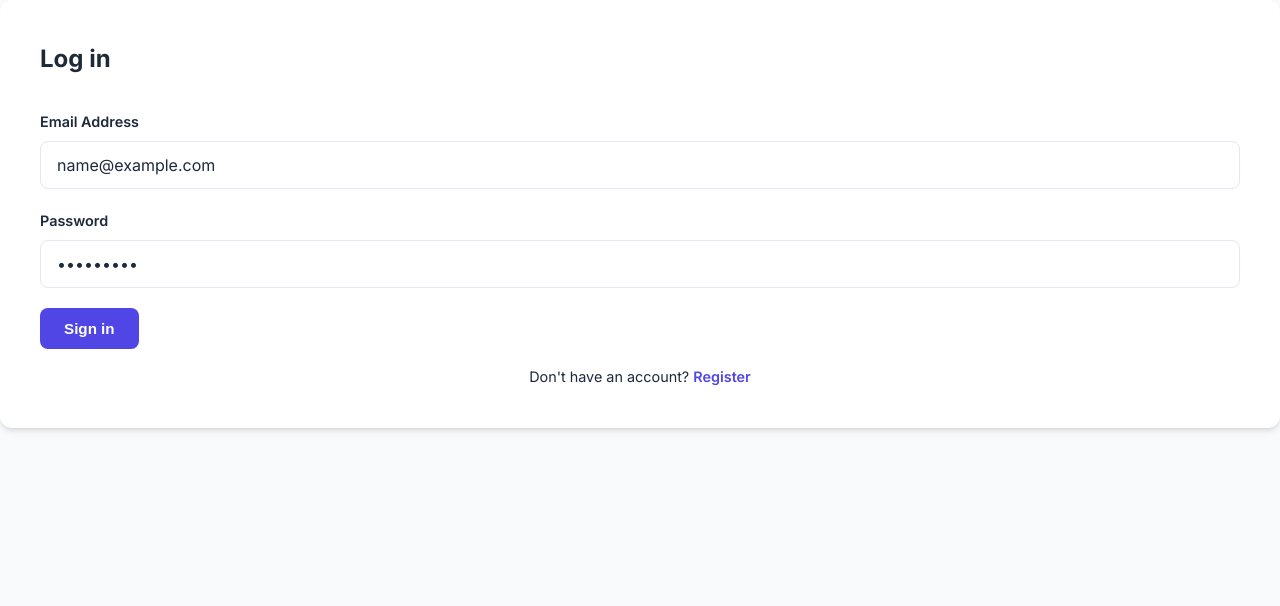
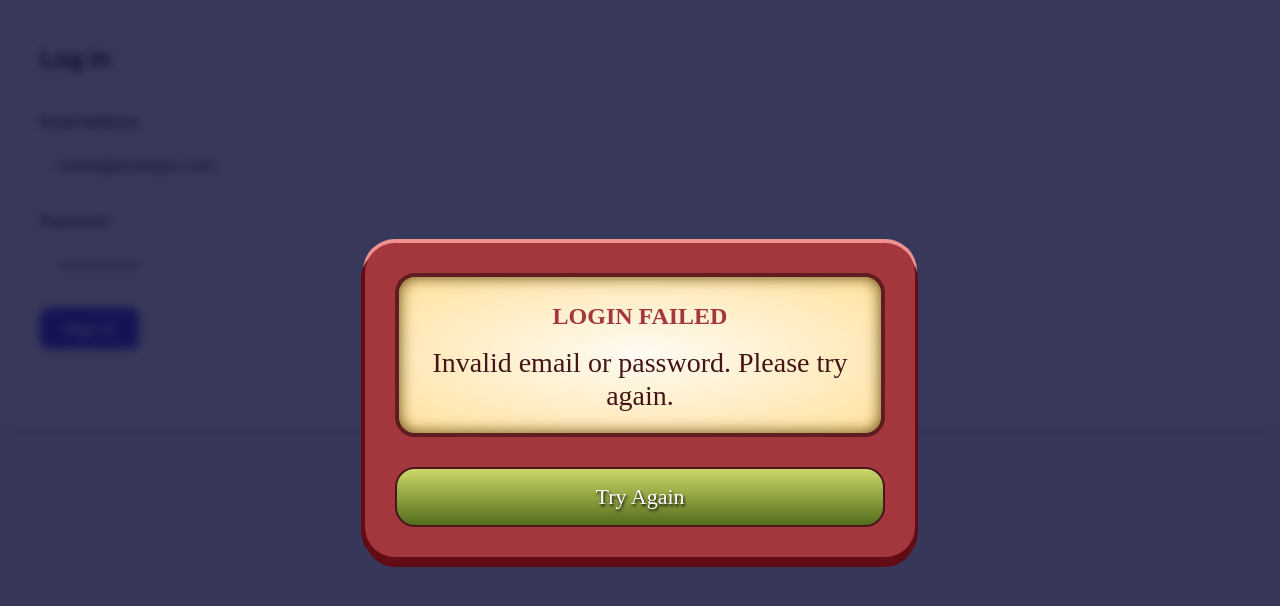
Before and after one commit to Zilvis92/flashcardsApp, a React (Vite) app in the folder frontend/: page /login in a window 1280 px wide. Both pictures are taken after typing "name@example.com", "Sample123" into the empty fields and a click on the button "Sign in". Shown: the top 606 px of the page. Built offline with nearby package versions, Linux system fonts and the light colour scheme; no server answers.

Commit message:
feat: introduce a custom modal component to replace native alert and confirm dialogs across the application.

```diff
--- a/frontend/src/components/CardForm.jsx
+++ b/frontend/src/components/CardForm.jsx
@@ -1,10 +1,18 @@
 import React, { useState } from 'react';
 import api from '../api/client';
+import Modal from './Modal/Modal';
 
 const CardForm = ({ deckId, onCardAdded }) => {
   const [sideA, setFrontSide] = useState('');
   const [sideB, setBackSide] = useState('');
   const [hint, setHint] = useState('');
+  const [modalConfig, setModalConfig] = useState({
+    isOpen: false,
+    title: '',
+    message: ''
+  });
+
+  const closeModal = () => setModalConfig({ ...modalConfig, isOpen: false });
 
   const handleSubmit = async (e) => {
     e.preventDefault();
@@ -22,7 +30,11 @@ const CardForm = ({ deckId, onCardAdded }) => {
       setHint('');
     } catch (err) {
       console.error('Error adding card:', err.response?.data || err.message);
-      alert('Failed to add card. Check the console.');
+      setModalConfig({
+        isOpen: true,
+        title: "Oops!",
+        message: "Failed to add card. Please check your connection or try again."
+      });
     }
   };
 
@@ -62,6 +74,15 @@ const CardForm = ({ deckId, onCardAdded }) => {
           </div>
         </div>
       </form>
+      <Modal
+        isOpen={modalConfig.isOpen}
+        title={modalConfig.title}
+        message={modalConfig.message}
+        onConfirm={closeModal}
+        onCancel={closeModal}
+        showCancel={false}
+        confirmText="OK"
+      />
     </div>
   );
 };
--- a/frontend/src/components/DeckForm.jsx
+++ b/frontend/src/components/DeckForm.jsx
@@ -1,11 +1,19 @@
 import React, { useState } from 'react';
 import api from '../api/client';
+import Modal from './Modal/Modal';
 
 const DeckForm = ({ onDeckCreated }) => {
   const [title, setTitle] = useState('');
   const [description, setDescription] = useState('');
   const [sourceLanguage, setSourceLanguage] = useState('English');
   const [targetLanguage, setTargetLanguage] = useState('Lithuanian');
+  const [modalConfig, setModalConfig] = useState({
+    isOpen: false,
+    title: '',
+    message: ''
+  });
+
+  const closeModal = () => setModalConfig({ ...modalConfig, isOpen: false });
 
   const handleSubmit = async (e) => {
     e.preventDefault();
@@ -22,7 +30,11 @@ const DeckForm = ({ onDeckCreated }) => {
       onDeckCreated(res.data);
     } catch (err) {
       console.error('Error creating collection:', err.response?.data || err);
-      alert(err.response?.data?.message || 'Failed to create collection');
+      setModalConfig({
+        isOpen: true,
+        title: "Creation Failed",
+        message: err.response?.data?.message || 'Failed to create collection. Please try again later.'
+      });
     }
   };
 
@@ -81,6 +93,14 @@ const DeckForm = ({ onDeckCreated }) => {
           Create Collection
         </button>
       </form>
+      <Modal
+        isOpen={modalConfig.isOpen}
+        title={modalConfig.title}
+        message={modalConfig.message}
+        onConfirm={closeModal}
+        showCancel={false}
+        confirmText="OK"
+      />
     </div>
   );
 };
--- a/frontend/src/components/Login.jsx
+++ b/frontend/src/components/Login.jsx
@@ -1,20 +1,26 @@
 import React, { useState, useContext } from 'react';
 import { AuthContext } from '../context/AuthContext';
 import { useNavigate, Link } from 'react-router-dom';
+import Modal from './Modal/Modal';
 
 const Login = () => {
   const [formData, setFormData] = useState({ username: '', email: '', password: '' });
   const { login } = useContext(AuthContext);
   const navigate = useNavigate();
+  const [modalConfig, setModalConfig] = useState({ isOpen: false, title: '', message: '' });
 
   const handleSubmit = async (e) => {
     e.preventDefault();
     try {
       await login(formData.email, formData.password);
-      alert('You have successfully logged in!');
       navigate('/decks');
     } catch (err) {
-      alert('Error logging in');
+      const errorMsg = err.response?.data?.message || 'Invalid email or password. Please try again.';
+      setModalConfig({
+        isOpen: true,
+        title: "Login Failed",
+        message: errorMsg
+      });
     }
   };
 
@@ -47,6 +53,14 @@ const Login = () => {
           </p>
         </form>
       </div>
+      <Modal
+        isOpen={modalConfig.isOpen}
+        title={modalConfig.title}
+        message={modalConfig.message}
+        onConfirm={() => setModalConfig({ ...modalConfig, isOpen: false })}
+        showCancel={false}
+        confirmText="Try Again"
+      />
     </div>
   );
 };
--- /dev/null
+++ b/frontend/src/components/Modal/Modal.css
@@ -0,0 +1,72 @@
+.modal-overlay {
+  position: fixed;
+  top: 0; left: 0;
+  width: 100vw; height: 100vh;
+  background: rgba(7, 7, 49, 0.8);
+  display: flex; align-items: center; justify-content: center;
+  z-index: 10000;
+  backdrop-filter: blur(5px);
+}
+
+.modal-container-inner {
+  background: #a4363e;
+  padding: 30px;
+  border-radius: 30px;
+  box-shadow: 5px 6px 0px -2px #620d15, -6px 5px 0px -2px #620d15,
+              0px -2px 0px 2px #ee9191, 0px 10px 0px 0px #610c14;
+  width: 90%;
+  max-width: 550px;
+  animation: modalPop 0.3s cubic-bezier(0.175, 0.885, 0.32, 1.275);
+}
+
+.modal-content {
+  font-family: "Skranji", cursive;
+  background: radial-gradient(#fffbf3, #ffe19e);
+  padding: 20px;
+  border-radius: 20px;
+  border: 4px solid #5e1e21;
+  text-align: center;
+  box-shadow: inset 0px 0px 15px 0px #614506;
+}
+
+.modal-title-text {
+  font-size: 24px;
+  color: #a4363e;
+  margin-bottom: 10px;
+  text-transform: uppercase;
+}
+
+.modal-message-text {
+  font-size: 28px;
+  color: #461417;
+  line-height: 1.2;
+}
+
+.modal-buttons {
+  margin-top: 30px;
+  display: flex;
+  gap: 20px;
+}
+
+.btn-modal {
+  flex: 1;
+  padding: 15px;
+  border-radius: 20px;
+  border: 2px solid #49181e;
+  font-family: "Skranji", cursive;
+  color: #fff;
+  font-size: 22px;
+  text-shadow: 1px 2px 3px #000;
+  cursor: pointer;
+  transition: transform 0.1s;
+}
+
+.btn-modal:active { transform: scale(0.95); }
+
+.btn-modal.confirm { background: linear-gradient(#ced869, #536d1b); }
+.btn-modal.cancel { background: linear-gradient(#ea7079, #891a1a); }
+
+@keyframes modalPop {
+  from { opacity: 0; transform: scale(0.7); }
+  to { opacity: 1; transform: scale(1); }
+}
--- /dev/null
+++ b/frontend/src/components/Modal/Modal.jsx
@@ -0,0 +1,29 @@
+import React from 'react';
+import './Modal.css';
+
+const Modal = ({ isOpen, title, message, onConfirm, onCancel, confirmText = "Confirm", cancelText = "Cancel", showCancel = true }) => {
+  if (!isOpen) return null;
+
+  return (
+    <div className="modal-overlay" onClick={onCancel}>
+      <div className="modal-container-inner" onClick={(e) => e.stopPropagation()}>
+        <div className="modal-content">
+          {title && <h2 className="modal-title-text">{title}</h2>}
+          <p className="modal-message-text">{message}</p>
+        </div>
+        <div className="modal-buttons">
+          {showCancel && (
+            <button type="button" className="btn-modal cancel" onClick={onCancel}>
+              {cancelText}
+            </button>
+          )}
+          <button type="button" className="btn-modal confirm" onClick={onConfirm}>
+            {confirmText}
+          </button>
+        </div>
+      </div>
+    </div>
+  );
+};
+
+export default Modal;
--- a/frontend/src/components/Register.jsx
+++ b/frontend/src/components/Register.jsx
@@ -1,20 +1,47 @@
 import React, { useState, useContext } from 'react';
 import { AuthContext } from '../context/AuthContext';
 import { useNavigate, Link } from 'react-router-dom';
+import Modal from './Modal/Modal';
 
 const Register = () => {
   const [formData, setFormData] = useState({ username: '', email: '', password: '' });
   const { register } = useContext(AuthContext);
   const navigate = useNavigate();
 
+  const [modalConfig, setModalConfig] = useState({
+    isOpen: false,
+    title: '',
+    message: '',
+    isSuccess: false
+  });
+
   const handleSubmit = async (e) => {
     e.preventDefault();
     try {
       await register(formData.username, formData.email, formData.password);
-      alert('Registration successful! Please log in now.');
+      setModalConfig({
+        isOpen: true,
+        title: "Welcome!",
+        message: "Registration successful! You can now log in to your account.",
+        isSuccess: true
+      });
       navigate('/login');
     } catch (err) {
-      alert('Error when registering');
+      const errorMsg = err.response?.data?.message || 'Something went wrong during registration.';
+      setModalConfig({
+        isOpen: true,
+        title: "Registration Error",
+        message: errorMsg,
+        isSuccess: false
+      });
+    }
+  };
+
+  const handleModalClose = () => {
+    const wasSuccess = modalConfig.isSuccess;
+    setModalConfig({ ...modalConfig, isOpen: false });
+    if (wasSuccess) {
+      navigate('/login');
     }
   };
 
@@ -56,6 +83,14 @@ const Register = () => {
           </p>
         </form>
       </div>
+      <Modal
+        isOpen={modalConfig.isOpen}
+        title={modalConfig.title}
+        message={modalConfig.message}
+        onConfirm={handleModalClose}
+        showCancel={false}
+        confirmText={modalConfig.isSuccess ? "Go to Login" : "Fix it"}
+      />
     </div>
   );
 };
--- a/frontend/src/pages/DeckDetails.jsx
+++ b/frontend/src/pages/DeckDetails.jsx
@@ -4,6 +4,7 @@ import api from '../api/client';
 import Navbar from '../components/Navbar';
 import CardForm from '../components/CardForm';
 import StudyMode from '../components/StudyMode';
+import Modal from '../components/Modal/Modal.jsx';
 
 const DeckDetails = () => {
   const { id } = useParams(); // Get ID from URL
@@ -15,6 +16,25 @@ const DeckDetails = () => {
   const [editData, setEditData] = useState({ front_side: '', back_side: '', hint: '' });
   const [isEditingDeck, setIsEditingDeck] = useState(false);
   const [deckData, setDeckData] = useState({ title: '', description: '' });
+  const [modalConfig, setModalConfig] = useState({
+    isOpen: false,
+    title: '',
+    message: '',
+    onConfirm: () => {},
+    showCancel: true
+  });
+
+const closeModal = () => setModalConfig({ ...modalConfig, isOpen: false });
+
+const showAlert = (title, message) => {
+    setModalConfig({
+      isOpen: true,
+      title,
+      message,
+      onConfirm: closeModal,
+      showCancel: false
+    });
+  };
 
   useEffect(() => {
     const fetchDeck = async () => {
@@ -38,27 +58,45 @@ const DeckDetails = () => {
     }));
   };
 
-  const handleDeleteCard = async (cardId) => {
-    if (!window.confirm('Are you sure you want to delete this card?')) return;
+  const handleDeleteCard = (cardId) => {
+    setModalConfig({
+      isOpen: true,
+      title: "Delete Card",
+      message: "Are you sure you want to delete this card?",
+      showCancel: true,
+      onConfirm: async () => {
         try {
           await api.delete(`/cards/${cardId}`);
           setDeck((prev) => ({
             ...prev,
             cards: prev.cards.filter(card => card._id !== cardId)
           }));
+          closeModal();
         } catch (err) {
-      alert('Failed to delete card');
+          closeModal();
+          showAlert("Failed to delete card");
         }
+      }
+    });
   };
 
-  const handleDeleteDeck = async () => {
-    if (!window.confirm('WARNING: Are you sure you want to delete the ENTIRE collection?')) return;
+  const handleDeleteDeck = () => {
+    setModalConfig({
+      isOpen: true,
+      title: "Danger Zone!",
+      message: "WARNING: Are you sure you want to delete the ENTIRE collection?",
+      showCancel: true,
+      onConfirm: async () => {
         try {
           await api.delete(`/decks/${id}`);
+          closeModal();
           navigate('/decks');
         } catch (err) {
-      alert('Failed to delete collection');
+          closeModal();
+          showAlert("Failed to delete collection");
         }
+      }
+    });
   };
 
   const startEditing = (card) => {
@@ -75,7 +113,7 @@ const DeckDetails = () => {
       }));
       setEditingCardId(null);
     } catch (err) {
-      alert('Update failed');
+      showAlert('Update failed');
     }
   };
 
@@ -85,20 +123,29 @@ const DeckDetails = () => {
       setDeck(res.data);
       setIsEditingDeck(false);
     } catch (err) {
-      alert('Failed to update collection info');
+      showAlert('Failed to update collection info');
     }
   };
 
   // Function to reset progress
-  const handleResetProgress = async () => {
-    if (!window.confirm('Do you want to reset all cards and study again?')) return;
+  const handleResetProgressClick = () => {
+    setModalConfig({
+      isOpen: true,
+      title: "Reset Progress",
+      message: "Do you want to reset all cards and study again?",
+      showCancel: true,
+      onConfirm: async () => {
         try {
           const res = await api.post(`/decks/${id}/reset`);
           setDeck(res.data);
-      alert('Progress reset! You can now study all cards again.');
+          closeModal();
+          showAlert("Success", "Progress reset! You can now study all cards again.");
         } catch (err) {
-      alert('Failed to reset progress');
+          closeModal();
+          showAlert("Error", "Failed to reset progress");
         }
+      }
+    });
   };
 
   // Function that updates the 'mastered' status of a specific card in the local array
@@ -126,7 +173,7 @@ const DeckDetails = () => {
 
           <div className="nav-links">
             {deck.cards?.length > 0 && (
-              <button onClick={handleResetProgress} className="btn btn-outline">
+              <button onClick={handleResetProgressClick} className="btn btn-outline">
                 Reset Progress 🔄
               </button>
             )}
@@ -180,7 +227,7 @@ const DeckDetails = () => {
           <StudyMode
             cards={deck.cards}
             onFinish={() => setIsStudyMode(false)}
-            onReset={handleResetProgress}
+            onReset={handleResetProgressClick}
             onCardStatusChange={updateLocalCardStatus} />
         ) : (
           <>
@@ -235,6 +282,15 @@ const DeckDetails = () => {
             </div>
           </>
         )}
+        <Modal
+          isOpen={modalConfig.isOpen}
+          title={modalConfig.title}
+          message={modalConfig.message}
+          onConfirm={modalConfig.onConfirm}
+          onCancel={closeModal}
+          showCancel={modalConfig.showCancel}
+          confirmText={modalConfig.showCancel ? "Confirm" : "OK"}
+        />
       </div>
     </>
   );
```
Lines whose indentation alone changed are shown as unchanged.
